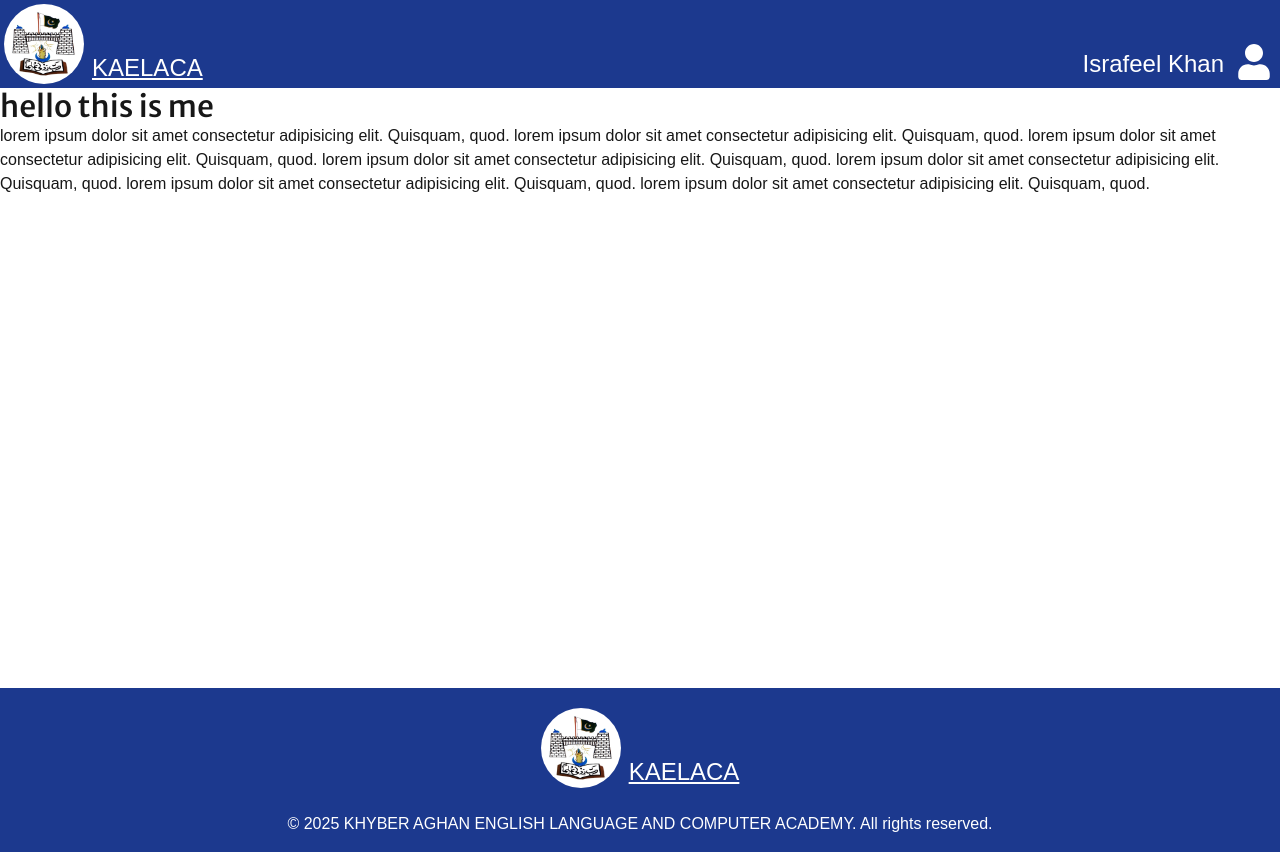
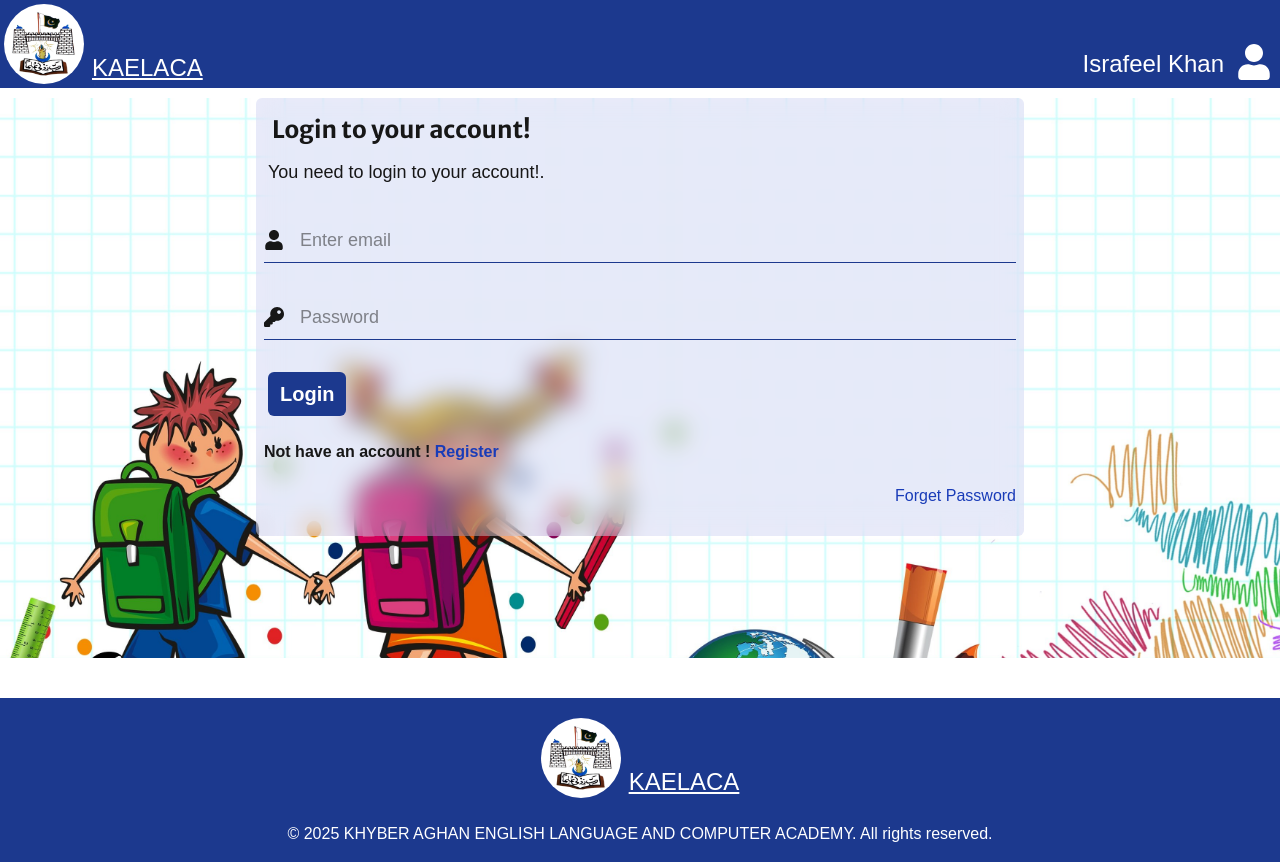
Before and after one commit to mhgkhan/kaelca, a Next.js app: page / in a window 1280 px wide. Built offline with nearby package versions, Linux system fonts and the light colour scheme; a web font is replaced by a local one.

Commit message:
Login Page Design Completed

```diff
--- a/src/app/page.js
+++ b/src/app/page.js
@@ -1,20 +1,38 @@
 import Image from "next/image";
+import { FaKey, FaUser } from "react-icons/fa";
+import Link from "next/link"
+
 
 export default function Home() {
   return (
-    <div>
+    <section className="login-section mt-[-10px] w-full min-h-[70vh]" style={{ background: "url(/images/banner.jpg) no-repeat center center/cover" }}>
+      <div className="container mx-auto">
 
-      <h1 className="text-3xl"> hello this is me </h1>
-    <p>
-      lorem ipsum dolor sit amet consectetur adipisicing elit. Quisquam, quod.
-      lorem ipsum dolor sit amet consectetur adipisicing elit. Quisquam, quod.
-      lorem ipsum dolor sit amet consectetur adipisicing elit. Quisquam, quod.
-      lorem ipsum dolor sit amet consectetur adipisicing elit. Quisquam, quod.
-      lorem ipsum dolor sit amet consectetur adipisicing elit. Quisquam, quod.
-      lorem ipsum dolor sit amet consectetur adipisicing elit. Quisquam, quod.
-      lorem ipsum dolor sit amet consectetur adipisicing elit. Quisquam, quod.
+        <form className="md:w-[60%] w-[90%]  rounded-md  p-2 my-5 backdrop-blur-md bg-[#c2c5ee5d] mx-auto block">
+          <h1 className="text-2xl font-bold m-2">Login to your account!</h1>
+          <p className="text-lg p-1">You need to login to your account!.</p>
 
-    </p>
-    </div>
+          <br />
+          <div className="input w-full my-1 flex items-center justify-center gap-2 border-b border-blue-900 py-1">
+            <span className="text-xl"><FaUser /> </span>
+            <input type="email" name="email" required={true} placeholder="Enter email" className="w-full  outline-none px-2 py-1 text-lg bg-none" />
+          </div>
+          <br />
+          <div className="input w-full my-1 flex items-center justify-center gap-2 border-b border-blue-900 py-1">
+            <span className="text-xl"><FaKey /> </span>
+            <input type="password" name="password" required={true} placeholder="Password" className="w-full  outline-none px-2 py-1 text-lg bg-none" />
+          </div>
+
+          <br />
+
+          <button className="bg-blue-900 text-white px-3 p-2 m-1 text-xl font-bold rounded-md cursor-pointer ">Login</button>
+
+          <p className="my-5 font-bold"> Not have an account ! <Link href="/register" className="text-blue-800">Register </Link> </p>
+          <p className="my-5 text-right"> <Link href="/register" className="text-blue-800">Forget Password  </Link> </p>
+
+        </form>
+
+      </div>
+    </section>
   );
 }
```
Also changed, not shown: public/images/banner.jpg (added).
